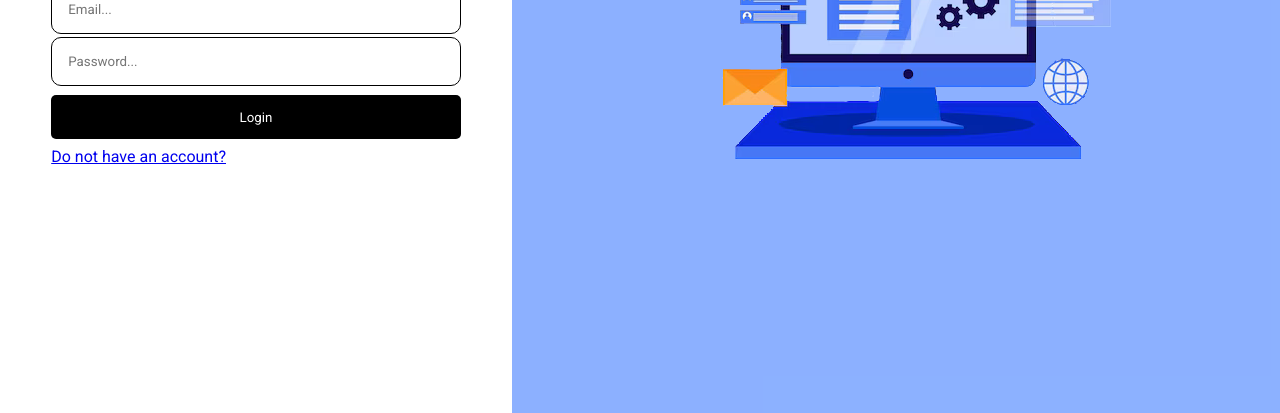
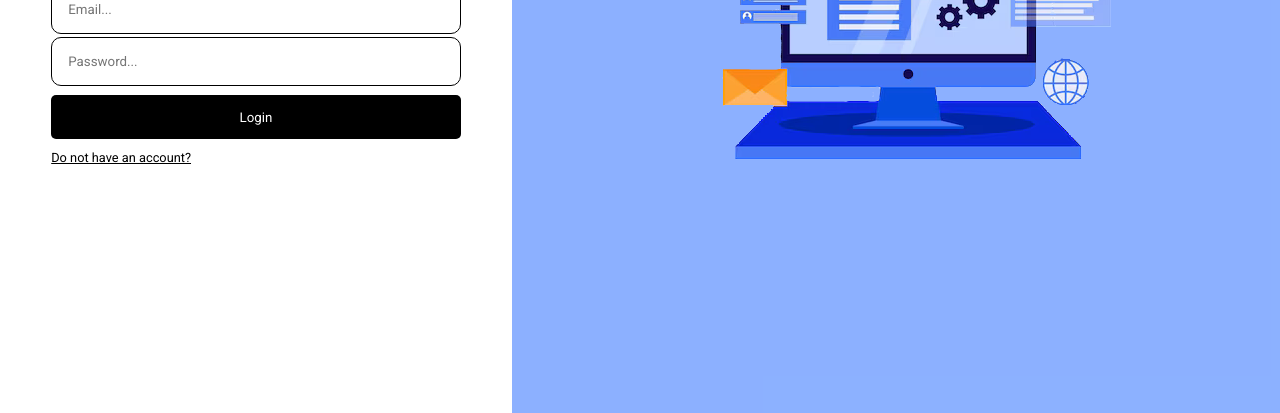
Before and after one commit to Luiz-Henrique-D/Fifthofive, an Electron app: page src/public/index.html in a window 1280 px wide. Shown: the part 387-800 px from the top of the page. Drawn offline with Linux system fonts and the light colour scheme.

Commit message:
esqueci o nome de uma classe aq

```diff
--- a/src/public/styles/styles.css
+++ b/src/public/styles/styles.css
@@ -130,7 +130,7 @@ main {
     transform: scale(1.05);
 }
 
-.doesnt-have-acc {
+.dont-have-acc {
     text-decoration: underline;
     text-decoration-color: black;
     font-size: 0.8rem;
```
Also changed, not shown: src/public/pages/register.html (+1 -1 lines).
